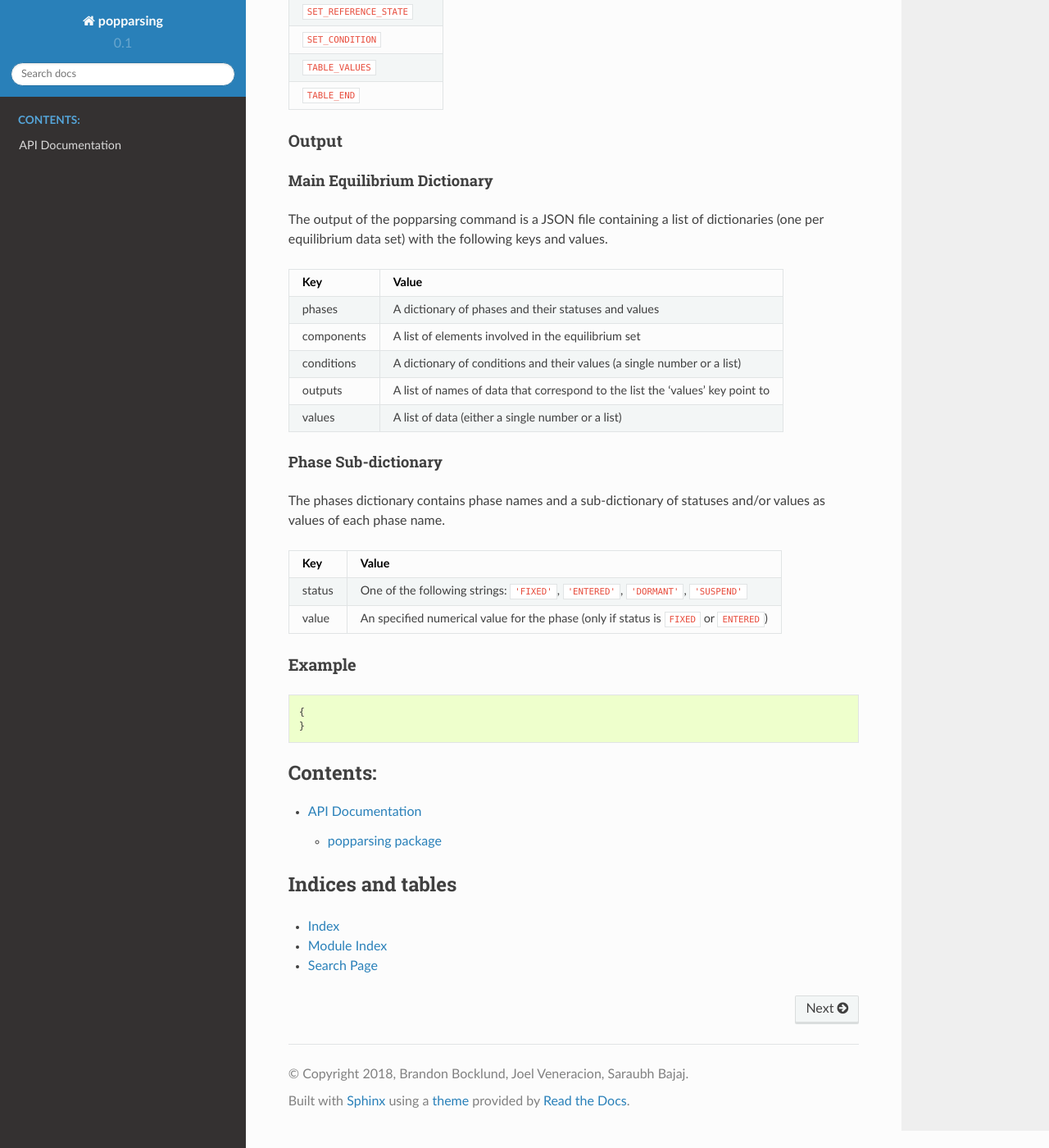
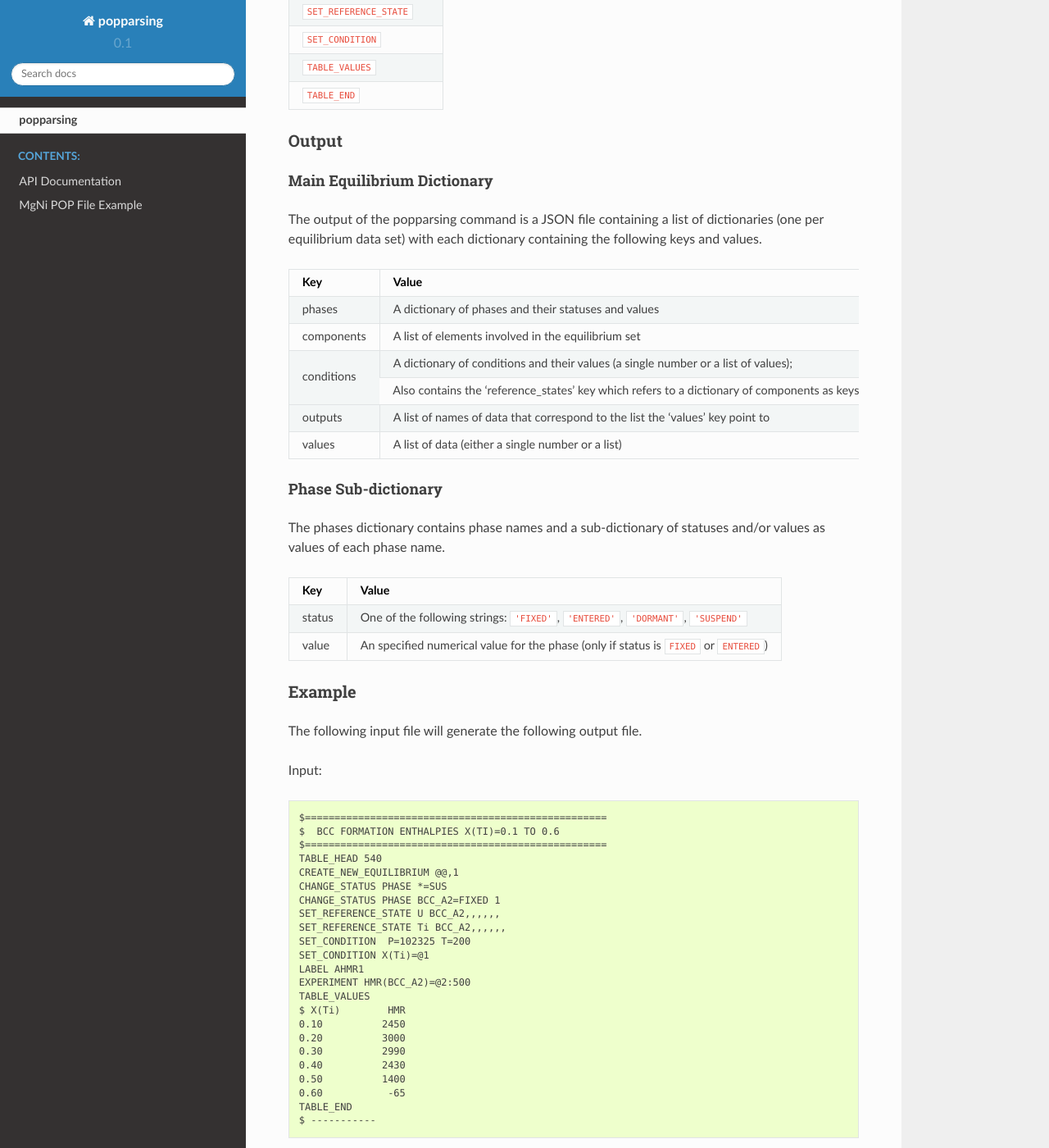
Before and after one commit to PhasesResearchLab/popparsing, a Sphinx documentation site: the page built from docs/index.rst, in a window 1280 px wide and 1400 px high, scrolled down 789 px. Shown: the whole window at 82% size. Built offline with Sphinx 7.4.7 and the Read the Docs theme 2.0.0, drawn with Linux system fonts in a browser that asks for light colours; some of the changed text lies outside the part shown.

Commit message:
Continued working on the main documentation page of popparsing documentation and started the mgni pop file example page

```diff
--- a/docs/index.rst
+++ b/docs/index.rst
@@ -58,7 +58,7 @@ Main Equilibrium Dictionary
 
 The output of the popparsing command is a JSON file
 containing a list of dictionaries (one per equilibrium data set)
-with the following keys and values.
+with each dictionary containing the following keys and values.
 
 +----------+---------------------------+
 |Key       |Value                      |
@@ -71,7 +71,14 @@ with the following keys and values.
 +----------+---------------------------+
 |conditions|A dictionary of conditions |
 |          |and their values           |
-|          |(a single number or a list)|
+|          |(a single number or a list |
+|          |of values);                |
+|          +---------------------------+
+|          |Also contains the          |
+|          |'reference_states' key     |
+|          |which refers to a          |
+|          |dictionary of components as|
+|          |keys and phases as values  |
 +----------+---------------------------+
 |outputs   |A list of names of data    |
 |          |that correspond to the list|
@@ -103,18 +110,96 @@ as values of each phase name.
 Example
 -------
 
+The following input file will generate the following output file.
+
+Input:
+
+.. code-block:: yaml
+
+    $===================================================
+    $  BCC FORMATION ENTHALPIES X(TI)=0.1 TO 0.6
+    $===================================================
+    TABLE_HEAD 540
+    CREATE_NEW_EQUILIBRIUM @@,1
+    CHANGE_STATUS PHASE *=SUS
+    CHANGE_STATUS PHASE BCC_A2=FIXED 1
+    SET_REFERENCE_STATE U BCC_A2,,,,,,
+    SET_REFERENCE_STATE Ti BCC_A2,,,,,,
+    SET_CONDITION  P=102325 T=200
+    SET_CONDITION X(Ti)=@1
+    LABEL AHMR1
+    EXPERIMENT HMR(BCC_A2)=@2:500
+    TABLE_VALUES
+    $ X(Ti)        HMR
+    0.10          2450
+    0.20          3000
+    0.30          2990
+    0.40          2430
+    0.50          1400
+    0.60           -65
+    TABLE_END
+    $ -----------
+
+Output:
+
+.. code-block:: python
+
+    [
+        {
+            'phases': {
+                'BCC_A2' : {
+                    'status' : 'FIXED',
+                    'value' : 1.0
+                }
+            }
+            'components': [
+                'Ti',
+                'U'
+            ]
+            'conditions': {
+                'P': 102325.0
+                'T': 200.0
+                'X(Ti)': [
+                    0.1,
+                    0.2,
+                    0.3,
+                    0.4,
+                    0.5,
+                    0.6
+                ]
+                'reference_states': {
+                    'U': 'BCC_A2',
+                    'Ti': 'BCC_A2'
+                }
+            }
+            'outputs': [ 'HMR(BCC_A2)' ]
+            'values': [
+                [
+                    2450.0,
+                    3000.0,
+                    2990.0,
+                    2430.0,
+                    1400.0,
+                    -65.0
+                ]
+            ]
+        }
+    ]
+
+For a full example, see the :doc:`MgNi POP File Example <mgni>`.
 
 
-.. code-block:: json
+.. toctree::
+   :maxdepth: 2
 
-   {
-   }
+   self
 
 .. toctree::
    :maxdepth: 2
    :caption: Contents:
 
    api/modules
+   mgni
 
 
 Indices and tables
```
Also changed, not shown: docs/mgni.rst (added, +269 -0 lines).
